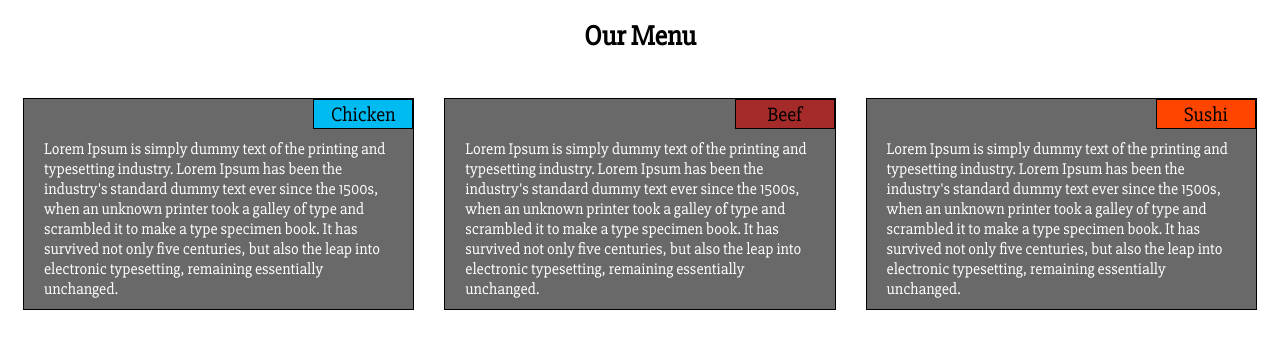
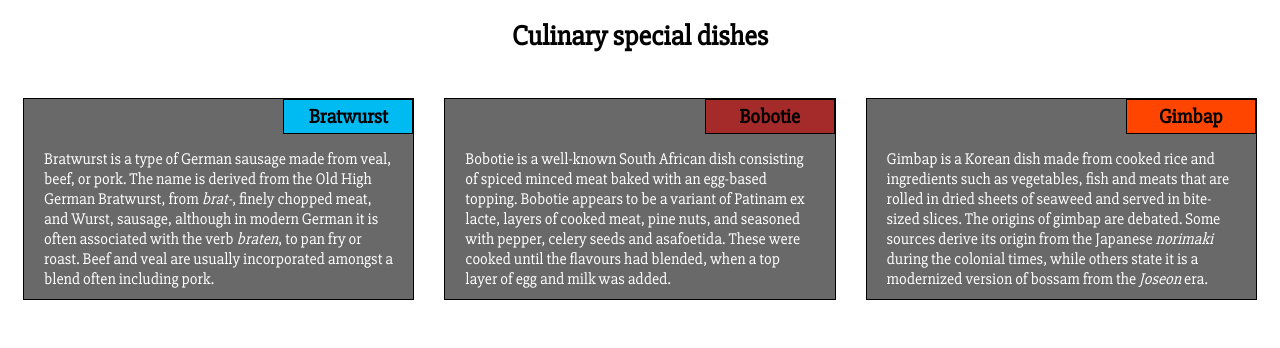
Before and after one commit to pistazie28/coursera-test, a plain HTML site: page mod2-solution/index.html in a window 1280 px wide. Drawn offline with Linux system fonts and the light colour scheme.

Commit message:
updated assignment 2

```diff
--- a/mod2-solution/css/mod2.css
+++ b/mod2-solution/css/mod2.css
@@ -7,7 +7,7 @@
 	font-size: 100%;
 	color: white;
 	margin: 0;
-	padding: 40px 20px 10px 20px;
+	padding: 50px 20px 10px 20px;
 }
 
 h1 {
@@ -15,6 +15,14 @@ h1 {
 	font-family: 'Slabo 27px', serif;
 	font-size: 1.75em;
 	margin-bottom: 30px;
+}
+
+.it{
+	font-style: italic;
+}
+
+.bold{
+	font-weight: bold;
 }
 
 .blue {
@@ -30,6 +38,7 @@ h1 {
 }
 
 .gray {
+	display: inline-block;
 	background-color: #696969;
 	border: 1px solid black;
 	padding: 0;
@@ -41,8 +50,8 @@ h1 {
 }
 
 .region {
-	width: 100px;
-	height: 30px;
+	width: 130px;
+	height: 35px;
 	border: 1px solid black;
 	margin: auto;
 	position: relative;
@@ -56,7 +65,7 @@ h1 {
 	font-size: 1.25em;
 	text-align: center;
 	margin-bottom: 0;
-	margin-top: 2px;
+	margin-top: 4px;
 }
 
 .row {
--- a/mod2-solution/index.html
+++ b/mod2-solution/index.html
@@ -7,25 +7,25 @@
 <link rel="stylesheet" type="text/css" href="./css/mod2.css">
 </head>
 <body>
-<h1>Our Menu</h1>
+<h1>Culinary special dishes</h1>
 
 <div class="row">
 	<div class="col-lg-1 col-md-2 col-sm-1 section">
 		<div class="gray">
-			<div class="region blue"><p id="title">Chicken</p></div>
-			<p id="text">Lorem Ipsum is simply dummy text of the printing and typesetting industry. Lorem Ipsum has been the industry's standard dummy text ever since the 1500s, when an unknown printer took a galley of type and scrambled it to make a type specimen book. It has survived not only five centuries, but also the leap into electronic typesetting, remaining essentially unchanged.</p>
+			<div class="region blue"><p class="bold", id="title">Bratwurst</p></div>
+			<p id="text">Bratwurst is a type of German sausage made from veal, beef, or pork. The name is derived from the Old High German Bratwurst, from <span class="it">brat-</span>, finely chopped meat, and Wurst, sausage, although in modern German it is often associated with the verb <span class="it">braten</span>, to pan fry or roast. Beef and veal are usually incorporated amongst a blend often including pork.</p>
 		</div>
 	</div>
 	<div class="col-lg-1 col-md-2 col-sm-1 section">
 		<div class="gray">
-			<div class="region red"><p id="title">Beef</p></div>
-			<p id="text">Lorem Ipsum is simply dummy text of the printing and typesetting industry. Lorem Ipsum has been the industry's standard dummy text ever since the 1500s, when an unknown printer took a galley of type and scrambled it to make a type specimen book. It has survived not only five centuries, but also the leap into electronic typesetting, remaining essentially unchanged.</p>
+			<div class="region red"><p class="bold", id="title">Bobotie</p></div>
+			<p id="text">Bobotie is a well-known South African dish consisting of spiced minced meat baked with an egg-based topping. Bobotie appears to be a variant of Patinam ex lacte, layers of cooked meat, pine nuts, and seasoned with pepper, celery seeds and asafoetida. These were cooked until the flavours had blended, when a top layer of egg and milk was added.</p>
 		</div>
 	</div>
 	<div class="col-lg-1 col-md-4 col-sm-1 section">
 		<div class="gray">
-			<div class="region orange"><p id="title">Sushi</p></div>
-			<p id="text">Lorem Ipsum is simply dummy text of the printing and typesetting industry. Lorem Ipsum has been the industry's standard dummy text ever since the 1500s, when an unknown printer took a galley of type and scrambled it to make a type specimen book. It has survived not only five centuries, but also the leap into electronic typesetting, remaining essentially unchanged.</p>
+			<div class="region orange"><p class="bold", id="title">Gimbap</p></div>
+			<p id="text">Gimbap is a Korean dish made from cooked rice and ingredients such as vegetables, fish and meats that are rolled in dried sheets of seaweed and served in bite-sized slices. The origins of gimbap are debated. Some sources derive its origin from the Japanese <span class="it">norimaki</span> during the colonial times, while others state it is a modernized version of bossam from the <span class="it">Joseon</span> era.</p>
 		</div>
 	</div>
 </div>
```
